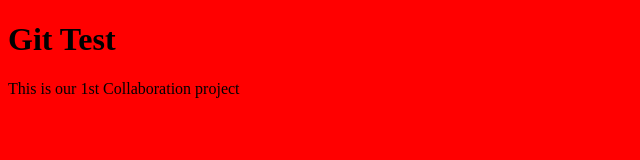
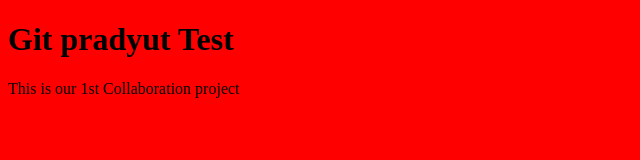
Before and after one commit to aditya1906/GitTest, a plain HTML site: page index.html in a window 1280 px wide. Shown: the whole page, without its empty margins (0-640 px from the left). Drawn offline with Linux system fonts and the light colour scheme.

Commit message:
Changed Title

```diff
--- a/index.html
+++ b/index.html
@@ -8,7 +8,7 @@
     </head>
 <body>
 
-<h1>Git Test</h1>
+<h1>Git pradyut Test</h1>
 
     <p class="p1"> This is our 1st Collaboration project</p>
 
```
